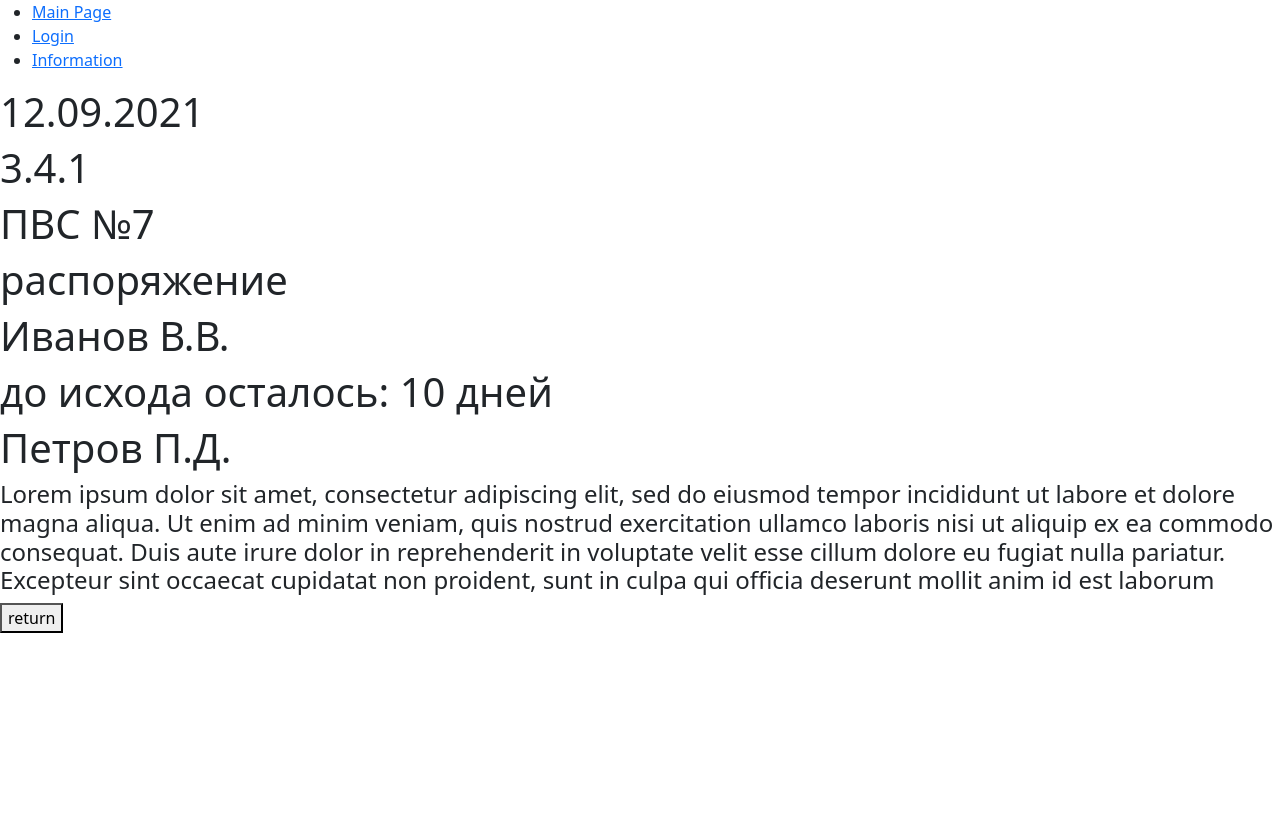
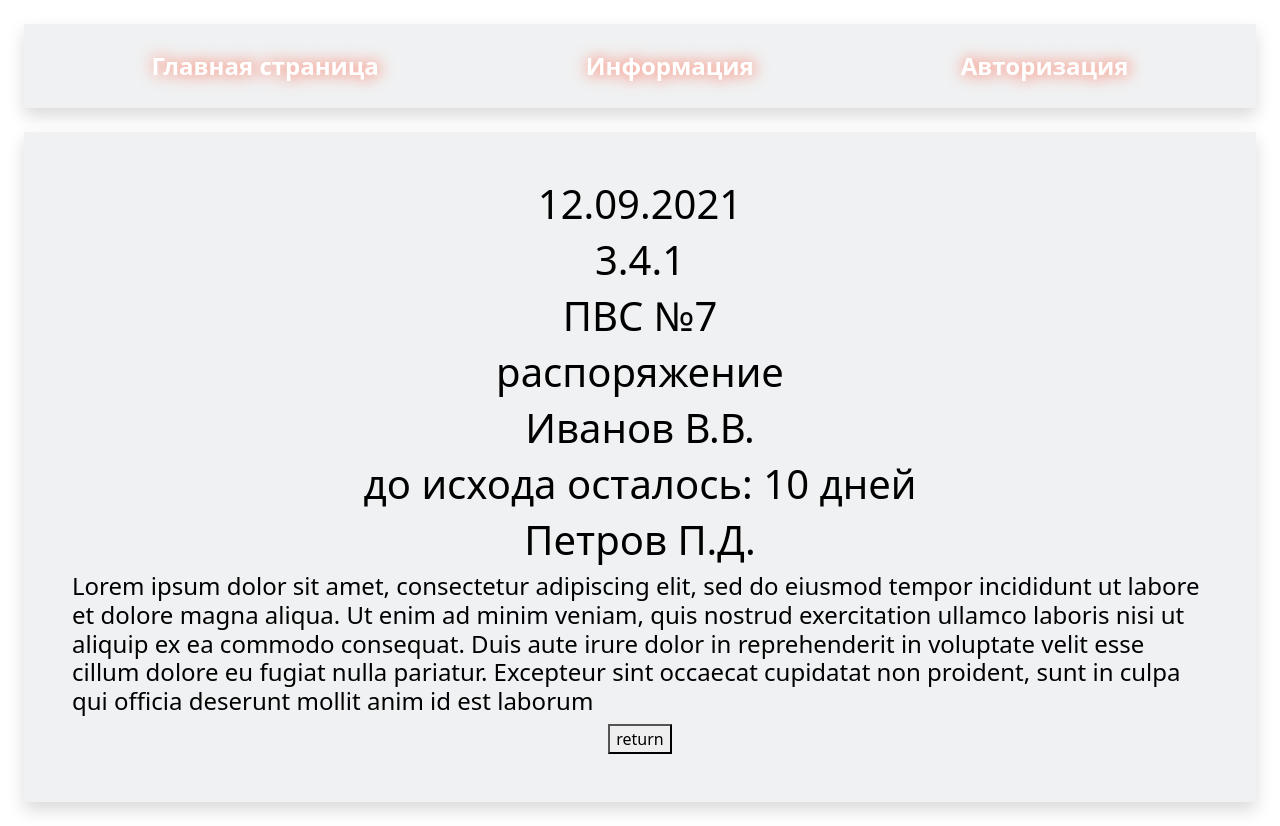
Before and after one commit to Oskaorka/Control-Ececute-Doc, a React (Create React App) app: page /67rdca3eeb7f6fgeed4718123 in a window 1280 px wide. Before the commit the page ends 800 px from the top, so only its background shows below. Built offline with nearby package versions, Linux system fonts and the light colour scheme.

Commit message:
tracer doc

```diff
--- a/src/App.js
+++ b/src/App.js
@@ -3,7 +3,7 @@ import Information from "./components/layout/information";
 import Login from "./components/layout/login";
 import NavBar from "./components/navBar";
 import { Switch, Route } from "react-router-dom";
-import RaportList from "./components/raportList";
+import RaportList from "./components/layout/raportList";
 
 function App() {
   return (
--- a/src/components/fakeApi/lListPerson.js
+++ b/src/components/fakeApi/lListPerson.js
@@ -1,86 +1,86 @@
 const docData = [
   {
     id: "67rdca3eeb7f6fgeed471817",
-    "date doc": "12.09.2021",
-    "punct doc": "3.4.1",
-    "name doc": "ПВС №7",
-    "type doc": "распоряжение",
-    "name initiator": "Иванов В.В.",
-    "period of execution": "2021,12,31",
-    "name executor": "Петров П.Д.",
-    "execution order":
+    dateDoc: "12.09.2021",
+    punctDoc: "3.4.1",
+    nameDoc: "ПВС №7",
+    typeDoc: "распоряжение",
+    nameInitiator: "Иванов В.В.",
+    periodOfExecution: "2021,12,31",
+    nameExecutor: "Петров П.Д.",
+    executionOrder:
       " Amet mattis vulputate enim nulla aliquet porttitor lacus luctus. Lacus laoreet non curabitur gravida arcu ac tortor. Arcu odio ut sem nulla pharetra diam sit amet nisl. Viverra justo nec ultrices dui sapien eget mi proin. Mi proin sed libero enim sed. Ultrices gravida dictum fusce ut placerat orci nulla pellentesque. Viverra justo nec ultrices dui sapien eget mi. Elementum curabitur vitae nunc sed velit. Viverra mauris in aliquam sem.",
   },
   {
     id: "67rdca3eeb7f6fgeed471818",
-    "date doc": "12.09.2021",
-    "punct doc": "3.4.1",
-    "name doc": "ОС №2",
-    "type doc": "распоряжение",
-    "name initiator": "Иванов В.В.",
-    "period of execution": "2021,10,01",
-    "name executor": "Петров П.Д.",
-    "execution order":
+    dateDoc: "12.09.2021",
+    punctDoc: "3.4.1",
+    nameDoc: "ОС №2",
+    typeDoc: "распоряжение",
+    nameInitiator: "Иванов В.В.",
+    periodOfExecution: "2021,10,01",
+    nameExecutor: "Петров П.Д.",
+    executionOrder:
       " At varius vel pharetra vel turpis nunc eget. A lacus vestibulum sed arcu non odio euismod. Quam elementum pulvinar etiam non quam lacus suspendisse faucibus. Varius sit amet mattis vulputate enim nulla aliquet porttitor lacus. Vel pharetra vel turpis nunc eget lorem dolor sed",
   },
   {
     id: "67rdca3eeb7f6fgeed471819",
-    "date doc": "12.09.2021",
-    "punct doc": "3.4.1",
-    "name doc": "ПВС №7",
-    "type doc": "распоряжение",
-    "name initiator": "Иванов В.В.",
-    "period of execution": "2021,11,16",
-    "name executor": "Петров П.Д.",
-    "execution order":
+    dateDoc: "12.09.2021",
+    punctDoc: "3.4.1",
+    nameDoc: "ПВС №7",
+    typeDoc: "распоряжение",
+    nameInitiator: "Иванов В.В.",
+    periodOfExecution: "2021,11,16",
+    nameExecutor: "Петров П.Д.",
+    executionOrder:
       "Generate Lorem Ipsum placeholder text. Select the number of characters, words, sentences or paragraphs, and hit generate!",
   },
   {
     id: "67rdca3eeb7f6fgeed471820",
-    "date doc": "12.09.2021",
-    "punct doc": "3.4.1",
-    "name doc": "ОС №3",
-    "type doc": "распоряжение",
-    "name initiator": "Иванов В.В.",
-    "period of execution": "2021,10,25",
-    "name executor": "Петров П.Д.",
-    "execution order":
+    dateDoc: "12.09.2021",
+    punctDoc: "3.4.1",
+    nameDoc: "ОС №3",
+    typeDoc: "распоряжение",
+    nameInitiator: "Иванов В.В.",
+    periodOfExecution: "2021,10,25",
+    nameExecutor: "Петров П.Д.",
+    executionOrder:
       "Lorem ipsum dolor sit amet, consectetur adipiscing elit, sed do eiusmod tempor incididunt ut labore et dolore magna aliqua. Blandit aliquam etiam erat velit. Tempor orci dapibus ultrices in iaculis nunc sed augue. Semper viverra nam libero justo laoreet sit amet cursus. Velit aliquet sagittis id consectetur purus. Id velit ut tortor pretium viverra suspendisse potenti nullam ac. Quisque egestas diam in arcu cursus euismod quis viverra nibh. Venenatis lectus magna fringilla urna. Consequat mauris nunc congue nisi. Aliquet porttitor lacus luctus accumsan tortor posuere ac ut. Vulputate eu scelerisque felis imperdiet proin. Quis lectus nulla at volutpat diam ut. Libero justo laoreet sit amet cursus sit amet dictum. Purus semper eget duis at tellus at urna condimentum. Leo a diam sollicitudin tempor id eu nisl nunc. Ut sem nulla pharetra diam sit amet nisl suscipit adipiscing. Lorem dolor sed viverra ipsum. Ut sem nulla pharetra diam sit amet nisl suscipit. Diam quis enim lobortis scelerisque fermentum.",
   },
   {
     id: "67rdca3eeb7f6fgeed471821",
-    "date doc": "12.09.2021",
-    "punct doc": "3.4.1",
-    "name doc": "ПВС №7",
-    "type doc": "распоряжение",
-    "name initiator": "Иванов В.В.",
-    "period of execution": "2023,05,25",
-    "name executor": "Петров П.Д.",
-    "execution order":
+    dateDoc: "12.09.2021",
+    punctDoc: "3.4.1",
+    nameDoc: "ПВС №7",
+    typeDoc: "распоряжение",
+    nameInitiator: "Иванов В.В.",
+    periodOfExecution: "2023,05,25",
+    nameExecutor: "Петров П.Д.",
+    executionOrder:
       "Lorem ipsum dolor sit amet, consectetur adipiscing elit, sed do eiusmod tempor incididunt ut labore et dolore magna aliqua. Tellus mauris a diam maecenas. Potenti nullam ac tortor vitae purus faucibus. Faucibus ornare suspendisse sed nisi. Eget dolor morbi non arcu risus. Tincidunt vitae semper quis lectus nulla at volutpat diam. Risus nullam eget felis eget nunc lobortis mattis. Sed felis eget velit aliquet. Orci a scelerisque purus semper. Dignissim sodales ut eu sem integer vitae justo. Leo vel fringilla est ullamcorper eget nulla facilisi. Duis at consectetur lorem donec. Quisque id diam vel quam elementum. Odio eu feugiat pretium nibh ipsum consequat.",
   },
   {
     id: "67rdca3eeb7f6fgeed471822",
-    "date doc": "12.09.2021",
-    "punct doc": "3.4.1",
-    "name doc": "ПВС №7",
-    "type doc": "распоряжение",
-    "name initiator": "Иванов В.В.",
-    "period of execution": "2022,12,25",
-    "name executor": "Петров П.Д.",
-    "execution order":
+    dateDoc: "12.09.2021",
+    punctDoc: "3.4.1",
+    nameDoc: "ПВС №7",
+    typeDoc: "распоряжение",
+    nameInitiator: "Иванов В.В.",
+    periodOfExecution: "2022,12,25",
+    nameExecutor: "Петров П.Д.",
+    executionOrder:
       "Lorem ipsum dolor sit amet, consectetur adipiscing elit, sed do eiusmod tempor incididunt ut labore et dolore magna aliqua. Ut enim ad minim veniam, quis nostrud exercitation ullamco laboris nisi ut aliquip ex ea commodo consequat. Duis aute irure dolor in reprehenderit in voluptate velit esse cillum dolore eu fugiat nulla pariatur. Excepteur sint occaecat cupidatat non proident, sunt in culpa qui officia deserunt mollit anim id est laborum.",
   },
   {
     id: "67rdca3eeb7f6fgeed4718123",
-    "date doc": "12.09.2021",
-    "punct doc": "3.4.1",
-    "name doc": "ПВС №7",
-    "type doc": "распоряжение",
-    "name initiator": "Иванов В.В.",
-    "period of execution": "2021,10,15",
-    "name executor": "Петров П.Д.",
-    "execution order":
+    dateDoc: "12.09.2021",
+    punctDoc: "3.4.1",
+    nameDoc: "ПВС №7",
+    typeDoc: "распоряжение",
+    nameInitiator: "Иванов В.В.",
+    periodOfExecution: "2021,10,15",
+    nameExecutor: "Петров П.Д.",
+    executionOrder:
       "Lorem ipsum dolor sit amet, consectetur adipiscing elit, sed do eiusmod tempor incididunt ut labore et dolore magna aliqua. Ut enim ad minim veniam, quis nostrud exercitation ullamco laboris nisi ut aliquip ex ea commodo consequat. Duis aute irure dolor in reprehenderit in voluptate velit esse cillum dolore eu fugiat nulla pariatur. Excepteur sint occaecat cupidatat non proident, sunt in culpa qui officia deserunt mollit anim id est laborum",
   },
 ];
--- a/src/components/raportList.jsx
+++ b/src/components/layout/raportList.jsx
@@ -1,8 +1,8 @@
 import React from "react";
-import TableDoc from "./layout/tableDoc";
+import TableDoc from "../table/tableDoc";
 import { useParams } from "react-router-dom";
-import docData from "./fakeApi/lListPerson";
-import RaportData from "./raportData";
+import docData from "../fakeApi/lListPerson";
+import RaportData from "../table/raportData";
 const RaportList = () => {
   const params = useParams();
   const { id } = params;
--- a/src/components/navBar.jsx
+++ b/src/components/navBar.jsx
@@ -1,18 +1,28 @@
 import React from "react";
 import { Link } from "react-router-dom";
 const NavBar = () => {
+  const styleLink = {
+    color: "white",
+    fontSize: "1.5em",
+    fontWeight: "bold",
+    textShadow: "1px 0px 15px tomato, 0px 0px 40px white",
+    textDecoration: "none",
+  };
+  const arraysLinks = [
+    { link: "/", description: "Главная страница" },
+    { link: "/information", description: "Информация" },
+    { link: "/login", description: "Авторизация" },
+  ];
   return (
     <>
-      <ul>
-        <li>
-          <Link to="/">Main Page</Link>
-        </li>
-        <li>
-          <Link to="/login">Login</Link>
-        </li>
-        <li>
-          <Link to="/information">Information</Link>
-        </li>
+      <ul className="d-flex justify-content-around m-4 bg-secondary bg-gradien bg-opacity-10 p-4 shadow">
+        {arraysLinks.map((link) => (
+          <li style={{ listStyle: "none" }}>
+            <Link key={link.description} style={styleLink} to={link.link}>
+              {link.description}
+            </Link>
+          </li>
+        ))}
       </ul>
     </>
   );
--- a/src/components/raportData.jsx
+++ /dev/null
@@ -1,24 +0,0 @@
-import React from "react";
-import { useHistory } from "react-router";
-import TimerCount from "./utils/timerCount";
-const RaportData = ({ data }) => {
-  const history = useHistory();
-  const returnTable = () => {
-    history.replace("/");
-  };
-  return (
-    <>
-      <h1>{data["date doc"]}</h1>
-      <h1>{data["punct doc"]}</h1>
-      <h1>{data["name doc"]}</h1>
-      <h1>{data["type doc"]}</h1>
-      <h1>{data["name initiator"]}</h1>
-      <h1>до исхода осталось: {TimerCount(data["period of execution"])}</h1>
-      <h1>{data["name executor"]}</h1>
-      <h4>{data["execution order"]}</h4>
-      <button onClick={() => returnTable()}>return</button>
-    </>
-  );
-};
-
-export default RaportData;
--- /dev/null
+++ b/src/components/table/raportData.jsx
@@ -0,0 +1,26 @@
+import React from "react";
+import { useHistory } from "react-router";
+import TimerCount from "../utils/timerCount";
+const RaportData = ({ data }) => {
+  const history = useHistory();
+  const returnTable = () => {
+    history.replace("/");
+  };
+
+  console.log(Object.keys(data).map((e) => data[e]));
+  return (
+    <div className="d-flex flex-column align-items-center bg-secondary bg-gradien bg-opacity-10 shadow text-black p-5 m-4">
+      <h1>{data.dateDoc}</h1>
+      <h1>{data.punctDoc}</h1>
+      <h1>{data.nameDoc}</h1>
+      <h1>{data.typeDoc}</h1>
+      <h1>{data.nameInitiator}</h1>
+      <h1>до исхода осталось: {TimerCount(data.periodOfExecution)}</h1>
+      <h1>{data.nameExecutor}</h1>
+      <h4>{data.executionOrder}</h4>
+      <button onClick={() => returnTable()}>return</button>
+    </div>
+  );
+};
+
+export default RaportData;
--- a/src/components/layout/tableDoc.jsx
+++ b/src/components/table/tableDoc.jsx
@@ -1,13 +1,14 @@
 import Table from "react-bootstrap/Table";
 import Button from "react-bootstrap/Button";
-import TableHeader from "../table/tableHeader";
-import TableBody from "../table/tableBody";
+import TableHeader from "./tableHeader";
+import TableBody from "./tableBody";
 import docTasks from "../fakeApi/lListPerson";
 
 const TableDoc = () => {
   return (
     <>
       <Table striped bordered hover>
+        {/* <Table> */}
         <TableHeader />
         <TableBody data={docTasks} />
       </Table>
--- a/src/components/utils/timerCount.jsx
+++ b/src/components/utils/timerCount.jsx
@@ -1,7 +1,5 @@
 const TimerCount = (e) => {
-  // const TimerCount = (year, mounth, day) => {
   const dataTime = e.split(",");
-  // const dateEndTime = Date.parse(new Date(year, mounth - 1, day));
   const dateEndTime = Date.parse(
     new Date(dataTime[0], dataTime[1] - 1, dataTime[2])
   );
```
Also changed, not shown: src/components/table/tableBody.jsx (+21 -21 lines).
